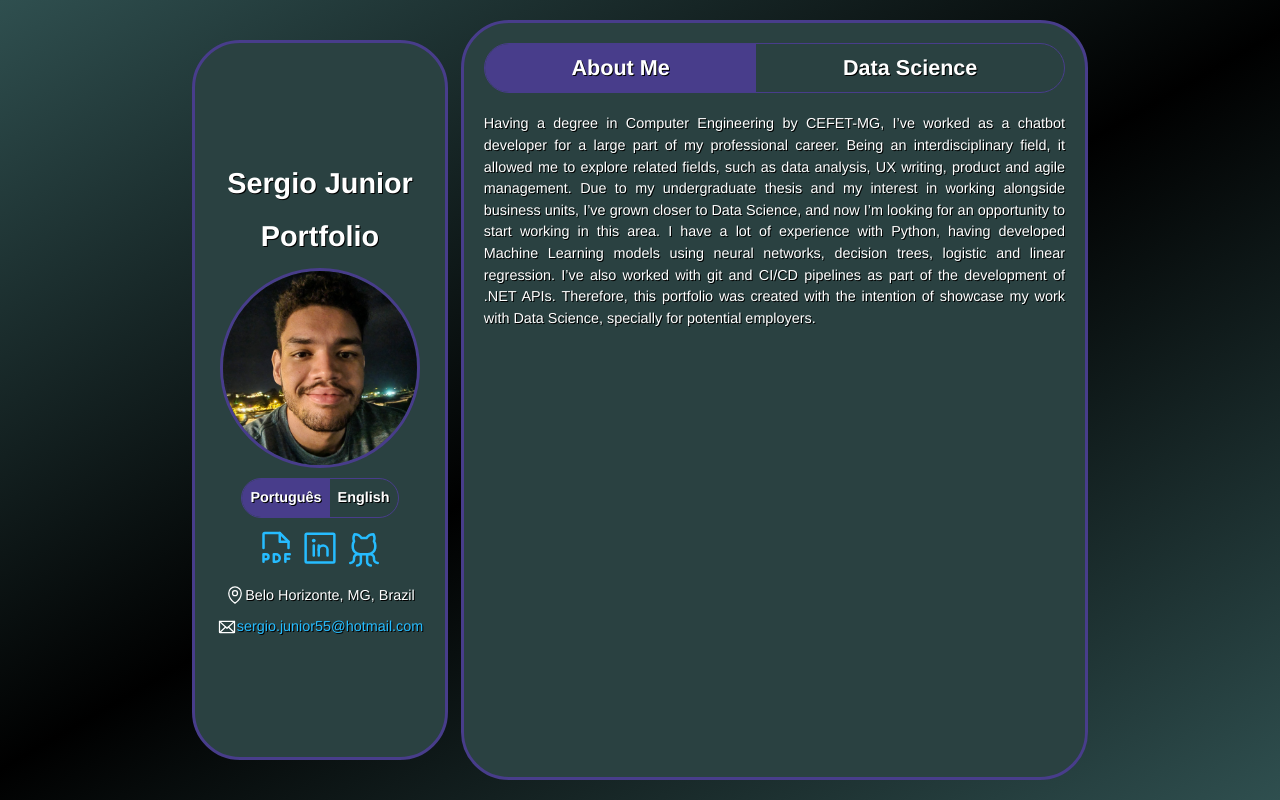
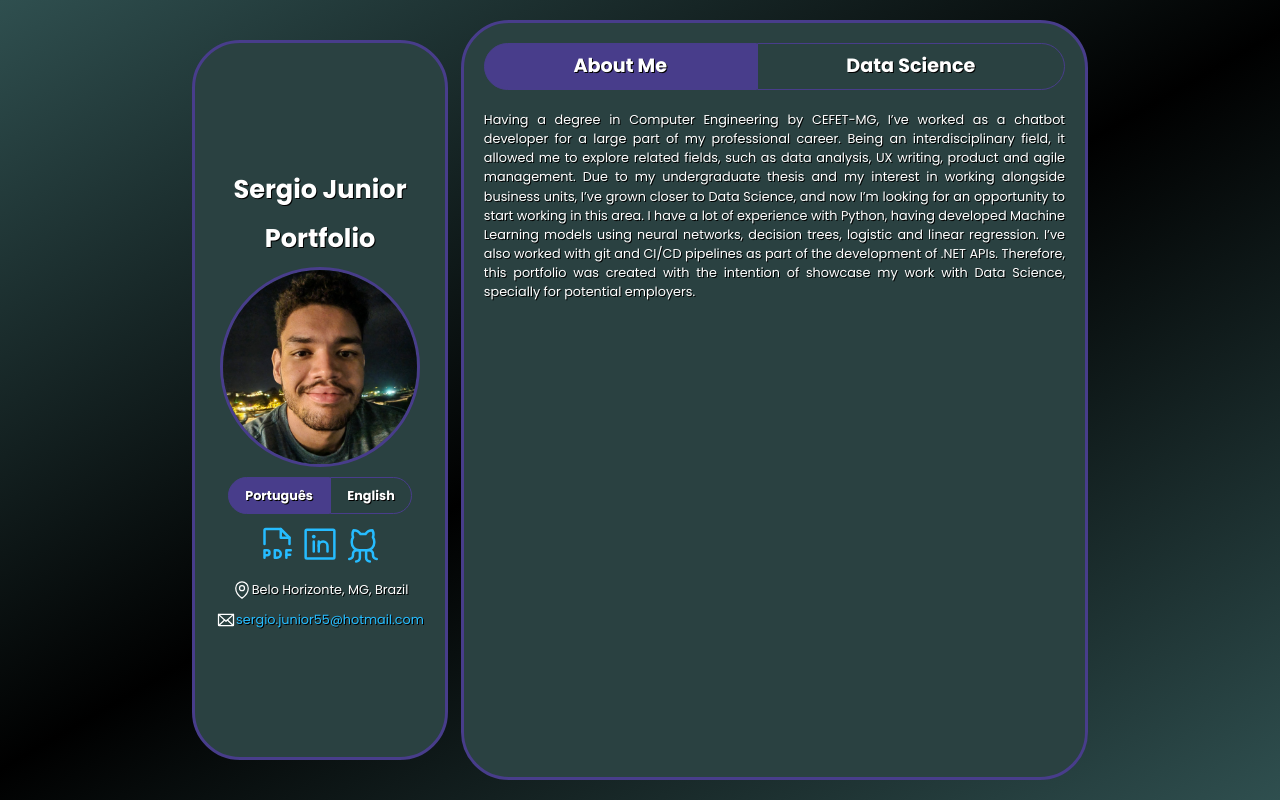
Before and after one commit to juniorsergio/Portfolio, a React (Vite) app: page / in a window 1280 px wide. Built offline with nearby package versions, Linux system fonts and the light colour scheme.

Commit message:
change font and update list

```diff
--- a/index.html
+++ b/index.html
@@ -1,10 +1,16 @@
 <!DOCTYPE html>
 <html lang="en">
   <head>
+    <link rel="preconnect" href="https://fonts.googleapis.com">
+    <link rel="preconnect" href="https://fonts.gstatic.com" crossorigin>
+
     <meta charset="UTF-8" />
     <base target="_blank">
+    <meta name="viewport" content="width=device-width, initial-scale=1.0" />
+
+    <link href="https://fonts.googleapis.com/css2?family=Poppins:wght@400;700&display=swap" rel="stylesheet">
+
     <link rel="icon" type="image/png" href="favicon.svg" />
-    <meta name="viewport" content="width=device-width, initial-scale=1.0" />
     <title>Sergio Junior</title>
   </head>
   <body>
--- a/src/styles/global.ts
+++ b/src/styles/global.ts
@@ -18,7 +18,7 @@ export const GlobalStyle = createGlobalStyle`
         background-image: linear-gradient(330deg, var(--green), black 50%, var(--green));
         background-attachment: fixed;
 
-        font: 0.9rem/1.5 "Helvetica Neue", Helvetica, Arial, sans-serif;
+        font: 0.8rem/1.5 "Poppins", sans-serif;
         -webkit-font-smoothing: antialiased;
 
         color: white;
--- a/src/styles/lists.ts
+++ b/src/styles/lists.ts
@@ -2,11 +2,11 @@ import styled from "styled-components";
 
 export const List = styled.ul`
     display: flex;
-
-    border: 0.1rem solid var(--purple);
-    border-radius: 3rem;
+    min-width: 80%;
 
     li {
+        border: 0.1rem solid var(--purple);
+
         flex: auto;
         padding: 0.5rem;
 
```
